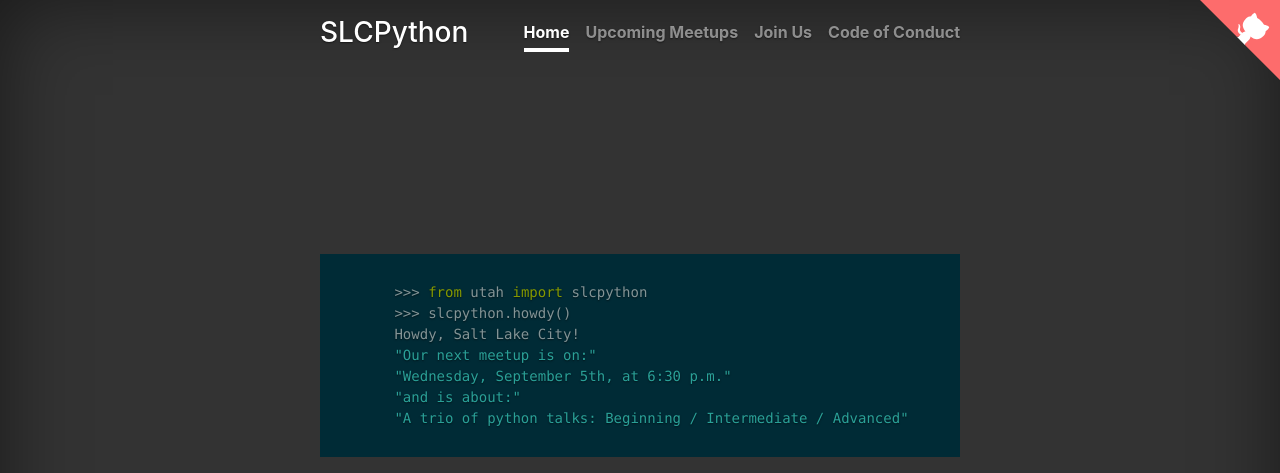
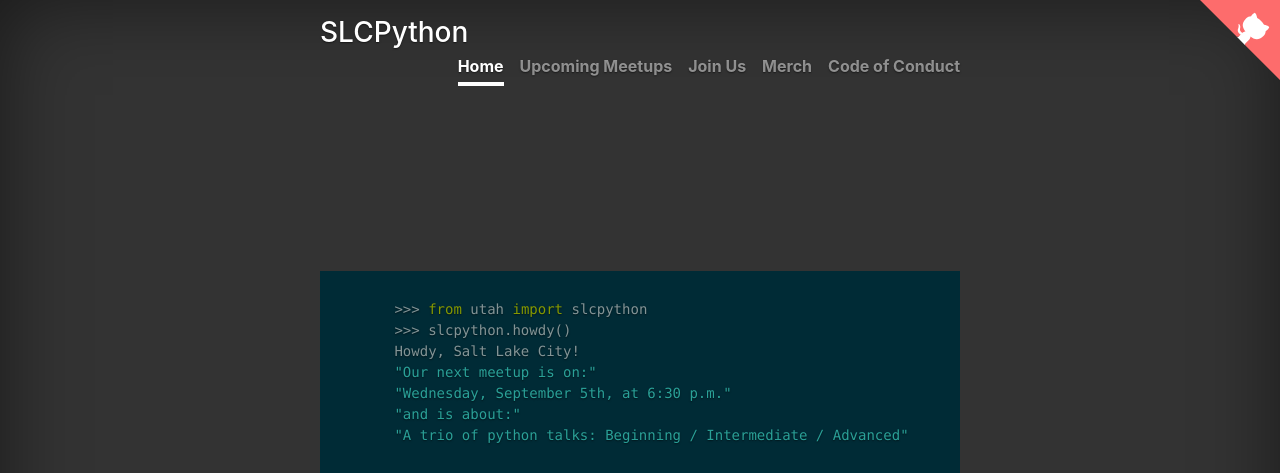
Before and after one commit to SLCPython/slcpy.com, a Django app: page / in a window 1280 px wide. Shown: the top 473 px of the page. Run offline with Django 3.2, Linux system fonts and the light colour scheme; some libraries are stand-ins or nearby versions.

Commit message:
Add README.md and update merch to nav

```diff
--- a/slcpy/home/templates/home/_base.html
+++ b/slcpy/home/templates/home/_base.html
@@ -19,6 +19,7 @@
             <a class="nav-link active" href="#">Home</a>
             <a class="nav-link" href="https://meetup.com/slcpython">Upcoming Meetups</a>
             <a class="nav-link" href="https://meetup.com/slcpython">Join Us</a>
+            <a class="nav-link" href="https://teespring.com/stores/slcpython" target="_blank">Merch</a>
             <a class="nav-link" href="https://www.python.org/psf/codeofconduct/">Code of Conduct</a>
           </nav>
         </div>
```
Also changed, not shown: README.md (added).
